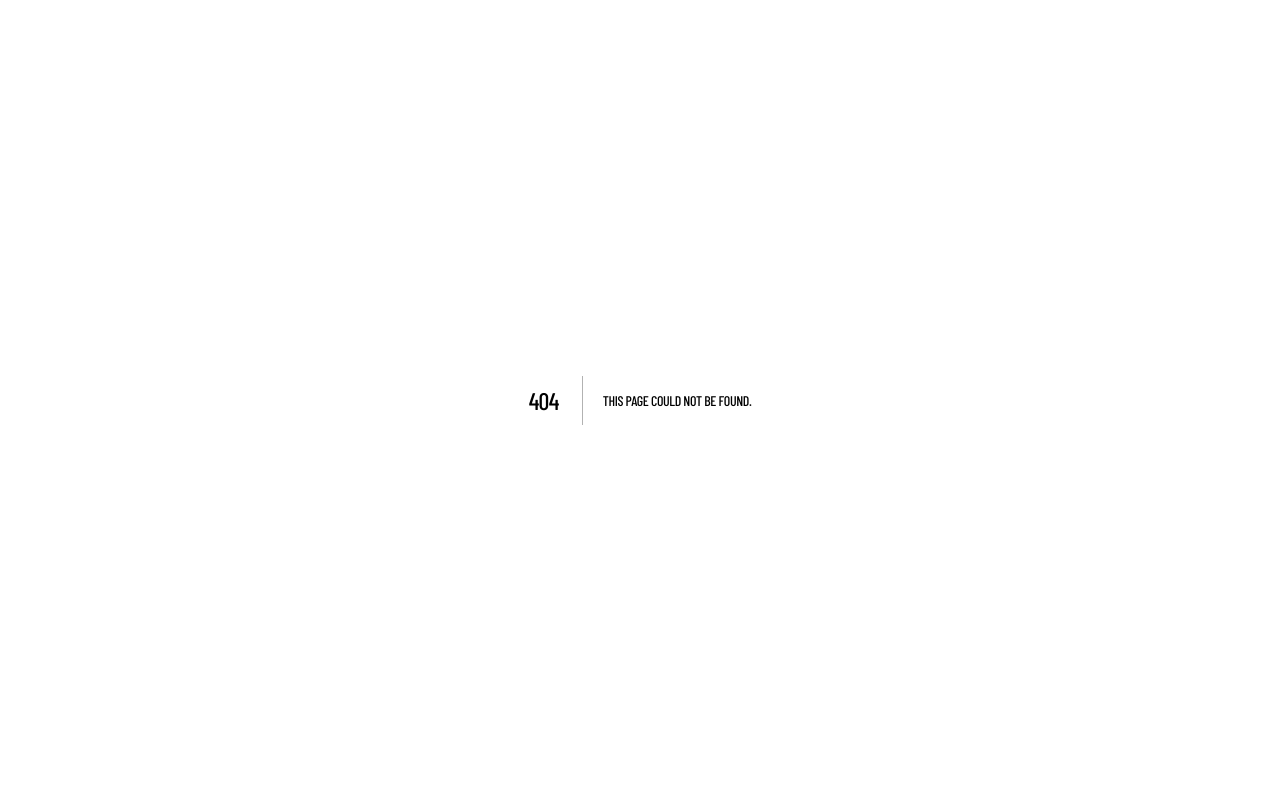
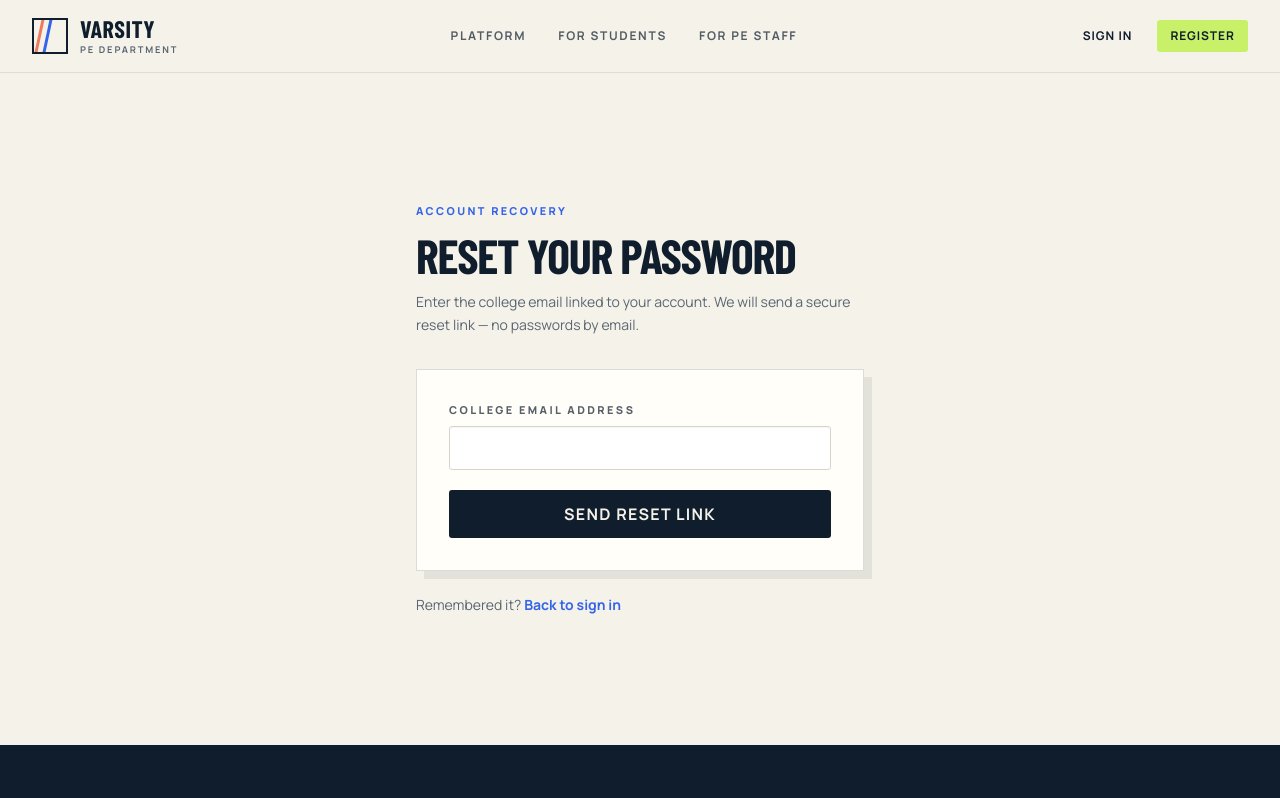
Before and after one commit to MrAlpha00/Physicaledu, a Next.js app: page /forgot-password in a window 1280 px wide. Before the commit this address had no page. Shown: the top 798 px of the page. Built offline with nearby package versions, Linux system fonts and the light colour scheme; no server answers.

Commit message:
feat: add password request form component for password reset flow

```diff
--- /dev/null
+++ b/src/app/(public)/forgot-password/page.tsx
@@ -0,0 +1,29 @@
+import type { Metadata } from "next";
+import Link from "next/link";
+import { PasswordRequestForm } from "@/components/forms/password-request-form";
+
+export const metadata: Metadata = { title: "Reset password" };
+
+export default function ForgotPasswordPage() {
+  return (
+    <div className="flex min-h-[calc(100vh-8rem)] items-center justify-center bg-chalk px-5 py-16">
+      <div className="w-full max-w-md">
+        <p className="eyebrow text-cobalt">Account recovery</p>
+        <h1 className="mt-3 text-4xl font-bold sm:text-5xl">Reset your password</h1>
+        <p className="mt-3 text-sm leading-relaxed text-ink-muted">
+          Enter the college email linked to your account. We will send a secure reset
+          link — no passwords by email.
+        </p>
+        <div className="mt-8 border border-navy/15 bg-card p-6 shadow-[8px_8px_0_rgba(16,29,44,0.08)] sm:p-8">
+          <PasswordRequestForm />
+        </div>
+        <p className="mt-6 text-sm text-ink-muted">
+          Remembered it?{" "}
+          <Link href="/login" className="font-bold text-cobalt hover:underline">
+            Back to sign in
+          </Link>
+        </p>
+      </div>
+    </div>
+  );
+}
--- /dev/null
+++ b/src/components/forms/password-request-form.tsx
@@ -0,0 +1,73 @@
+"use client";
+
+import { useState } from "react";
+import Link from "next/link";
+import { useForm } from "react-hook-form";
+import { zodResolver } from "@hookform/resolvers/zod";
+import { CheckCircle2, LoaderCircle } from "lucide-react";
+import { Button } from "@/components/ui/button";
+import { Input } from "@/components/ui/input";
+import { Label } from "@/components/ui/label";
+import { sendPasswordReset } from "@/app/(public)/forgot-password/actions";
+import {
+  forgotPasswordSchema,
+  type ForgotPasswordInput,
+} from "@/lib/validations/auth";
+import type { ActionState } from "@/types/domain";
+
+export function PasswordRequestForm() {
+  const [result, setResult] = useState<ActionState | null>(null);
+  const {
+    register,
+    handleSubmit,
+    formState: { errors, isSubmitting },
+  } = useForm<ForgotPasswordInput>({
+    resolver: zodResolver(forgotPasswordSchema),
+    defaultValues: { email: "" },
+  });
+
+  async function onSubmit(values: ForgotPasswordInput) {
+    setResult(await sendPasswordReset(values));
+  }
+
+  if (result?.status === "success") {
+    return (
+      <div className="border-l-4 border-l-lime bg-lime/15 p-6">
+        <CheckCircle2 className="size-7 text-[#3d641c]" />
+        <h2 className="mt-4 text-2xl font-bold">Check your email</h2>
+        <p className="mt-2 text-sm leading-relaxed text-navy/75">{result.message}</p>
+        <Button asChild variant="outline" className="mt-6">
+          <Link href="/login">Back to sign in</Link>
+        </Button>
+      </div>
+    );
+  }
+
+  return (
+    <form onSubmit={handleSubmit(onSubmit)} className="space-y-5" noValidate>
+      {result?.status === "error" ? (
+        <p role="alert" className="border-l-4 border-l-coral bg-coral/10 p-4 text-sm text-[#8b3725]">
+          {result.message}
+        </p>
+      ) : null}
+      <div>
+        <Label htmlFor="reset-email">College email address</Label>
+        <Input
+          id="reset-email"
+          type="email"
+          autoComplete="email"
+          className="mt-2"
+          aria-invalid={Boolean(errors.email)}
+          {...register("email")}
+        />
+        {errors.email ? (
+          <p className="mt-1.5 text-xs font-semibold text-coral-dark">{errors.email.message}</p>
+        ) : null}
+      </div>
+      <Button type="submit" size="lg" className="w-full" disabled={isSubmitting}>
+        {isSubmitting ? <LoaderCircle className="animate-spin" /> : null}
+        {isSubmitting ? "Sending…" : "Send reset link"}
+      </Button>
+    </form>
+  );
+}
```
